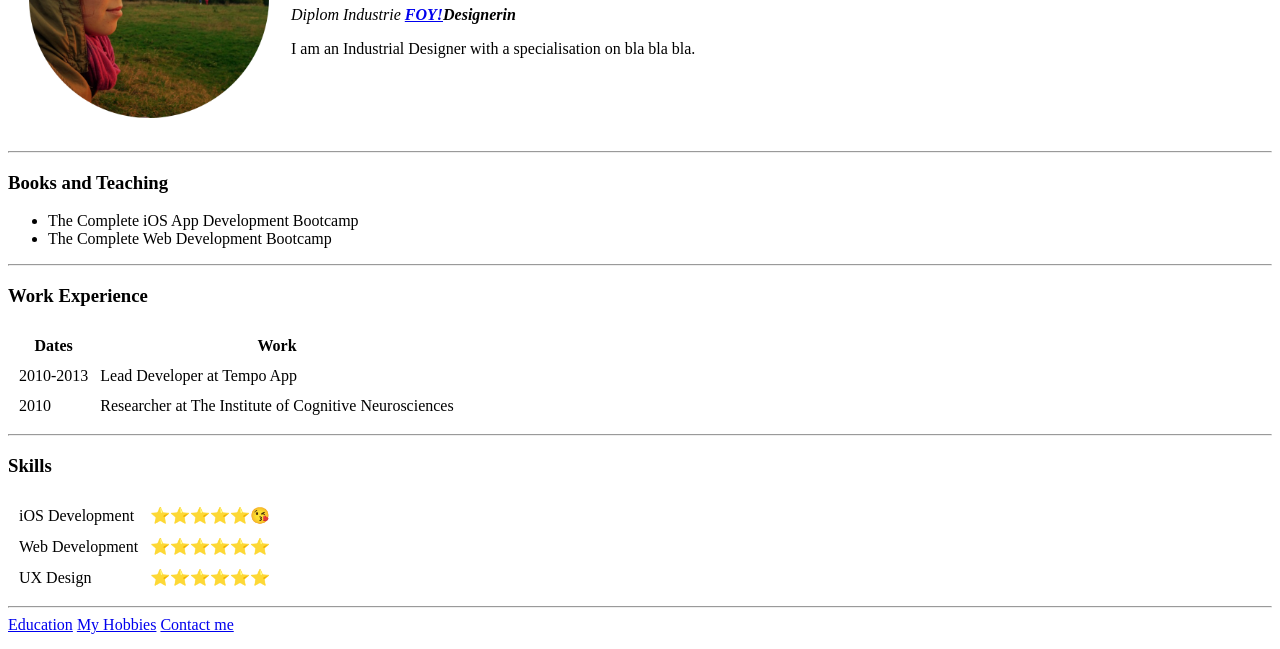
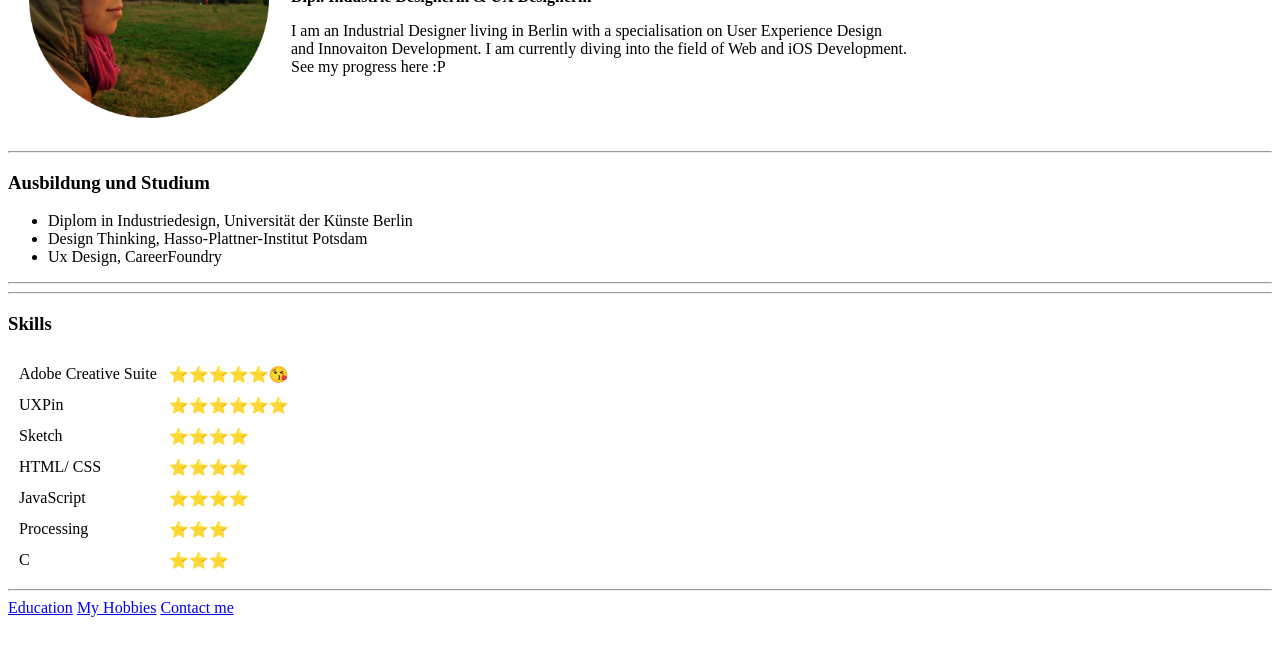
Before and after one commit to Pranchissima/cv, a plain HTML site: page index.html in a window 1280 px wide. Shown: the part 151-800 px from the top of the page. Drawn offline with Linux system fonts and the light colour scheme.

Commit message:
Add new Index file

```diff
--- a/index.html
+++ b/index.html
@@ -11,19 +11,23 @@
     <td> <img src="images/small_me.png" alt="Franziska Profile Picture">
     </td>
     <td>
-      <h1>Franziska König</h1>
-      <p> <em>Diplom Industrie <strong><a href="https://www.google.de/">FOY!</a>Designerin</strong></em></p>
-      <p>I am an Industrial Designer with a specialisation on bla bla bla.</p>
+      <h1>Franziska K.</h1>
+      <!--  <p> <em>Dipl. Industrie Designerin/ UX Designerin <strong><a href="https://www.google.de/">FOY!</a>Designerin</strong></em></p>-->
+      <p> <strong>Dipl. Industrie Designerin & UX Designerin</strong></p>
+      <p>I am an Industrial Designer living in Berlin with a specialisation on User Experience Design <br>
+        and Innovaiton Development. I am currently diving into the field of Web and iOS Development. <br>
+        See my progress here :P </p>
     </td>
   </table>
   <hr>
-  <h3>Books and Teaching</h3>
+  <h3>Ausbildung und Studium</h3>
   <ul>
-    <li>The Complete iOS App Development Bootcamp</li>
-    <li>The Complete Web Development Bootcamp</li>
+    <li>Diplom in Industriedesign, Universität der Künste Berlin </li>
+    <li>Design Thinking, Hasso-Plattner-Institut Potsdam</li>
+    <li>Ux Design, CareerFoundry</li>
   </ul>
   <hr>
-  <h3>Work Experience</h3>
+  <!--  <h3>Work Experience</h3>
 
   <table cellspacing="10">
     <thead>
@@ -44,21 +48,37 @@
     </tbody>
     <tfoot>
     </tfoot>
-  </table>
+  </table>         -->
   <hr>
   <h3>Skills</h3>
   <table cellspacing="10" border="0">
     <tr>
-      <td>iOS Development</t>
+      <td>Adobe Creative Suite</t>
       <td>⭐⭐⭐⭐⭐😘</td>
     </tr>
     <tr>
-      <td>Web Development</td>
+      <td>UXPin</td>
       <td>⭐⭐⭐⭐⭐⭐</td>
     </tr>
     <tr>
-      <td>UX Design</td>
-      <td>⭐⭐⭐⭐⭐⭐</td>
+      <td>Sketch</td>
+      <td>⭐⭐⭐⭐</td>
+    </tr>
+    <tr>
+      <td>HTML/ CSS</td>
+      <td>⭐⭐⭐⭐</td>
+    </tr>
+    <tr>
+      <td>JavaScript</td>
+      <td>⭐⭐⭐⭐</td>
+    </tr>
+    <tr>
+      <td>Processing</td>
+      <td>⭐⭐⭐</td>
+      <tr>
+        <td>C</td>
+        <td>⭐⭐⭐</td>
+      </tr>
     </tr>
   </table>
 
```
